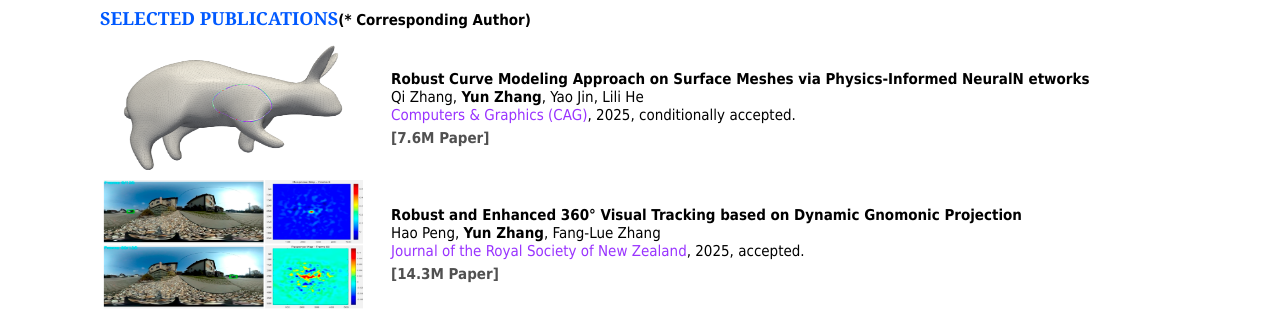
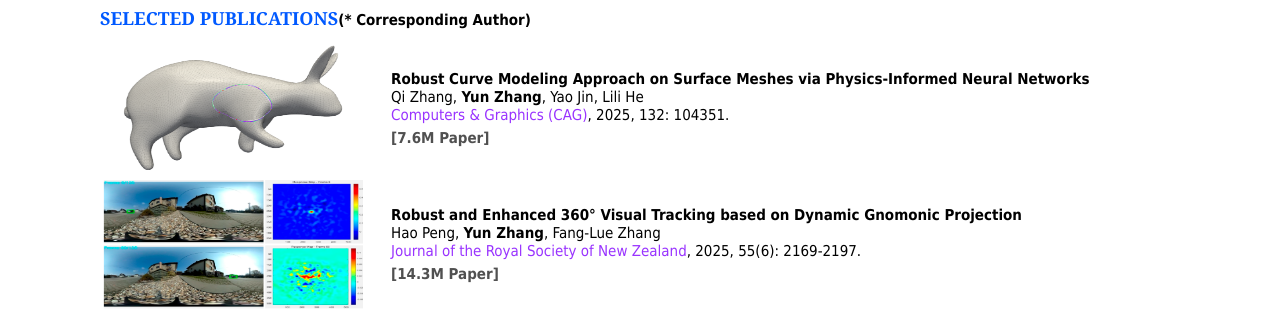
Before and after one commit to yunzhang-cuz/yunzhang-cuz.github.io, a plain HTML site: page index.html in a window 1280 px wide. Shown: the part 702-1012 px from the top of the page. Drawn offline with Linux system fonts and the light colour scheme.

Commit message:
Add files via upload

```diff
--- a/index.html
+++ b/index.html
@@ -427,11 +427,11 @@ strong a:active {
             <td width="140"><img src="teaser/CAG-2025-teaser.png" width="260" height="130" border='0' /></td>
             <td width="20"></td>
             <td>
-                <p class="content"><strong> Robust Curve Modeling Approach on Surface Meshes via Physics-Informed NeuralN etworks</strong></p>
+                <p class="content"><strong> Robust Curve Modeling Approach on Surface Meshes via Physics-Informed Neural Networks</strong></p>
                 <p class="content">Qi Zhang, <strong>Yun Zhang</strong>, Yao Jin, Lili He                </p>
                 <p class="caption-1">
                     <span class="caption-1">
-                        <span class="caption-2"><a href="https://www.sciencedirect.com/journal/computers-and-graphics" class="caption-2">Computers & Graphics (CAG)</a></span>, 2025, conditionally accepted.</span></p>
+                        <span class="caption-2"><a href="https://www.sciencedirect.com/journal/computers-and-graphics" class="caption-2">Computers & Graphics (CAG)</a></span>, 2025, 132: 104351.</span></p>
                 <p class="margin-small">&nbsp;</p>
                 <p class="content"><strong><a href="paper/CAG-2025.pdf">[7.6M Paper]</a> </strong><strong><a href=""></a></strong></p>
             </td>
@@ -448,7 +448,7 @@ strong a:active {
                 </p>
                 <p class="caption-1">
                     <span class="caption-1">
-                        <span class="caption-2"><a href="https://www.royalsociety.org.nz/what-we-do/our-journals/journal-of-the-royal-society/" class="caption-2">Journal of the Royal Society of New Zealand</a></span>, 2025, accepted.</span></p>
+                        <span class="caption-2"><a href="https://www.royalsociety.org.nz/what-we-do/our-journals/journal-of-the-royal-society/" class="caption-2">Journal of the Royal Society of New Zealand</a></span>, 2025, 55(6): 2169-2197.</span></p>
                 <p class="margin-small">&nbsp;</p>
                 <p class="content"><strong><a href="paper/TNZR-2025.pdf">[14.3M Paper]</a> </strong><strong><a href=""></a></strong></p>
             </td>
```
